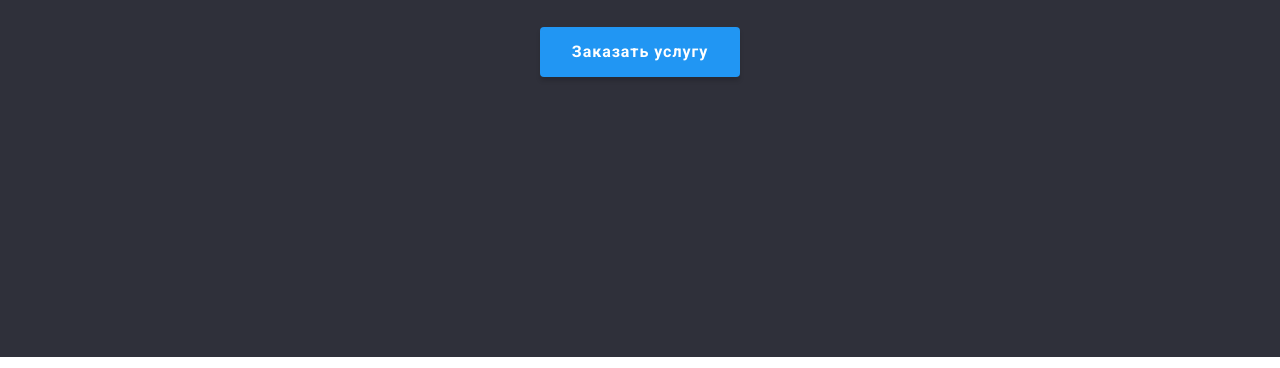
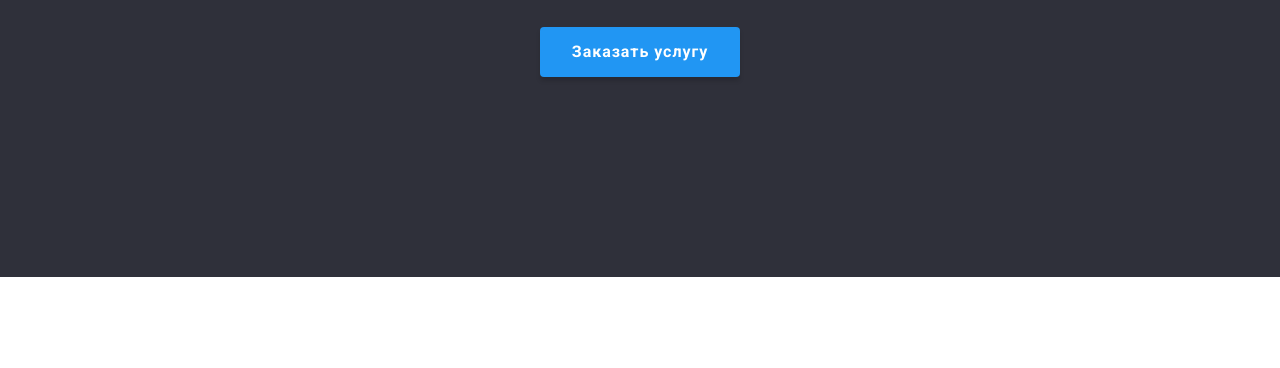
Before and after one commit to AlonaKlim/goit-markup-hw-03, a plain HTML site: page index.html in a window 1280 px wide. Shown: the part 403-771 px from the top of the page. Drawn offline with nearby package versions, Linux system fonts and the light colour scheme.

Commit message:
delete min-height hero

```diff
--- a/css/styles.css
+++ b/css/styles.css
@@ -113,7 +113,6 @@ body {
 
 .hero {
   background-color: var(--color-theme-dark);
-  min-height: 680px;
   padding: 200px 0;
 }
 
```
